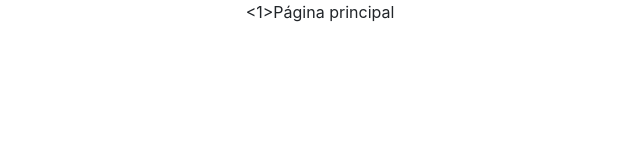
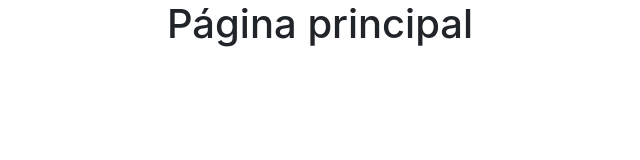
Before and after one commit to FabianCruz-0/web-template, a plain HTML site: page index.html in a window 1280 px wide. Shown: the whole page, without its empty margins (320-960 px from the left). Drawn offline with nearby package versions, Linux system fonts and the light colour scheme.

Commit message:
base del proyecto

```diff
--- a/index.html
+++ b/index.html
@@ -11,7 +11,7 @@
 <body>
     <div class="container">
         <center>
-            <1>Página principal</1>
+            <h1>Página principal</h1>
         </center>
     </div>
 </body>
```
